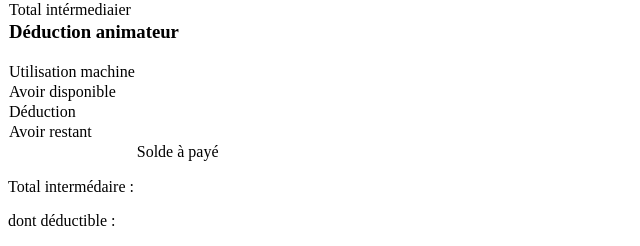
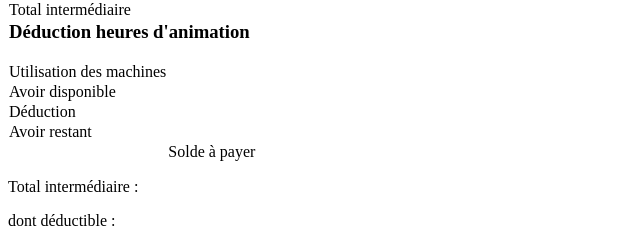
Before and after one commit to alexsierro/fabman, a Django app: page /invoicing/create in a window 1280 px wide. Shown: the part 445-691 px from the top of the page, without its empty margins (0-640 px from the left). Run offline with Django 3.2, Linux system fonts and the light colour scheme.

Commit message:
Orthographe et lignes vides inutiles

```diff
--- a/invoicing/templates/invoice.html
+++ b/invoicing/templates/invoice.html
@@ -2,7 +2,6 @@
 
 <html xmlns="http://www.w3.org/1999/html">
     <style>
-
     table
     {
     border-collapse: collapse;
@@ -24,25 +23,19 @@ border-collapse: collapse;
     }
     </style>
 
-
-
     <form action="{% url 'preview_invoice' %}" method="post">
         {% csrf_token %}
-
-
         <select name="member_id">
             {% for member in choice_member %}
         <option value="{{ member.pk }}">{{ member.name }}</option>
             {% endfor %}
         </select>
-
         <input type="submit" value="Preview">
     </form>
 
     <h1>preview facture pour  {{ member_info.name }} {{ member_info.surname }} </h1>
 
     <div style="border-style: solide; display: grid; grid-template-columns: 70mm 50mm 99mm">
-
         <div>
             <h1>FabLab Sion</h1>
             <p>Rte de la dixence 10<br>
@@ -58,11 +51,11 @@ border-collapse: collapse;
         </div>
 
         <div  style="grid-column-start: 1;grid-column-end: 4;grid-row: 3">
+
             <h1>Facture n° {{ invoice.invoice_number }}</h1>
 
             <table style="width:100%">
                 <tr>
-
                     <th style="width:25%">Items</th>
                     <th style="width:25%">Quantité</th>
                     <th style="width:25%">Prix</th>
@@ -72,38 +65,31 @@ border-collapse: collapse;
                 {% regroup usages_anotated by project__name as usages_list %}
 
                 {% for project__name, project_usages in usages_list %}
-
                     <tr>
                         <td colspan="4"> <h2>Project : {{ project__name|default_if_none:"Sans projet" }} </h2></td>
                     </tr>
-
                     {% for usage in project_usages %}
                         <tr class="detail">
-
                             <td>{{ usage.resource__name }}</td>
                             <td>{{ usage.qty|floatformat:"-2" }} {{ usage.resource__unit__name}}</td>
                             <td>CHF{{ usage.unit_price|floatformat:"-2" }}.-</td>
                             <td>CHF{{ usage.total_price|floatformat:"-2" }}.-</td>
                         </tr>
-
                     {% endfor %}
                     <tr> <td>Sous total {{ project_usages|running_total|floatformat:"-2" }}</td> </tr>
                 {% endfor %}
+            </table>
 
-
-        </table>
             <table>
                 <tr>
-                <td>Total intérmediaier</td>
+                    <td>Total intermédiaire</td>
                     <td>{{ invoice.amount|floatformat:"-2" }}</td>
                 </tr>
-
                 <tr>
-                <td colspan="2"> <h3>Déduction animateur</h3></td>
+                    <td colspan="2"> <h3>Déduction heures d'animation</h3></td>
                 </tr>
-
                 <tr>
-                <td>Utilisation machine</td>
+                    <td>Utilisation des machines</td>
                     <td>{{ amount_machine_usages|floatformat:"-2" }}</td>
                 </tr>
                 <tr>
@@ -119,12 +105,12 @@ border-collapse: collapse;
                     <td>{{ amount_machine_after|floatformat:"-2" }}</td>
                 </tr>
                 <th>
-            <td>Solde à payé</td>
+                    <td>Solde à payer</td>
                     <td>{{ invoice.amount_due|floatformat:"-2" }}</td>
                 </th>
             </table>
 
-        <p>Total intermédaire : </p>
+            <p>Total intermédiaire : </p>
             <p>dont déductible : </p>
             <p>Déduction  : {{ invoice.amount_deduction|floatformat:"-2" }}</p>
             <p>Solde à payer : {{ invoice.amount_due|floatformat:"-2" }}</p>
@@ -135,11 +121,7 @@ border-collapse: collapse;
 
     <form action="{% url 'create_invoice' %}" method="post">
         {% csrf_token %}
-
-
         <input type="hidden" name="member_id" value="{{ invoice.member_id }}">
         <input type="submit" value="Créer facture">
     </form>
-
-
 </html>
```
Lines whose indentation alone changed are shown as unchanged.
